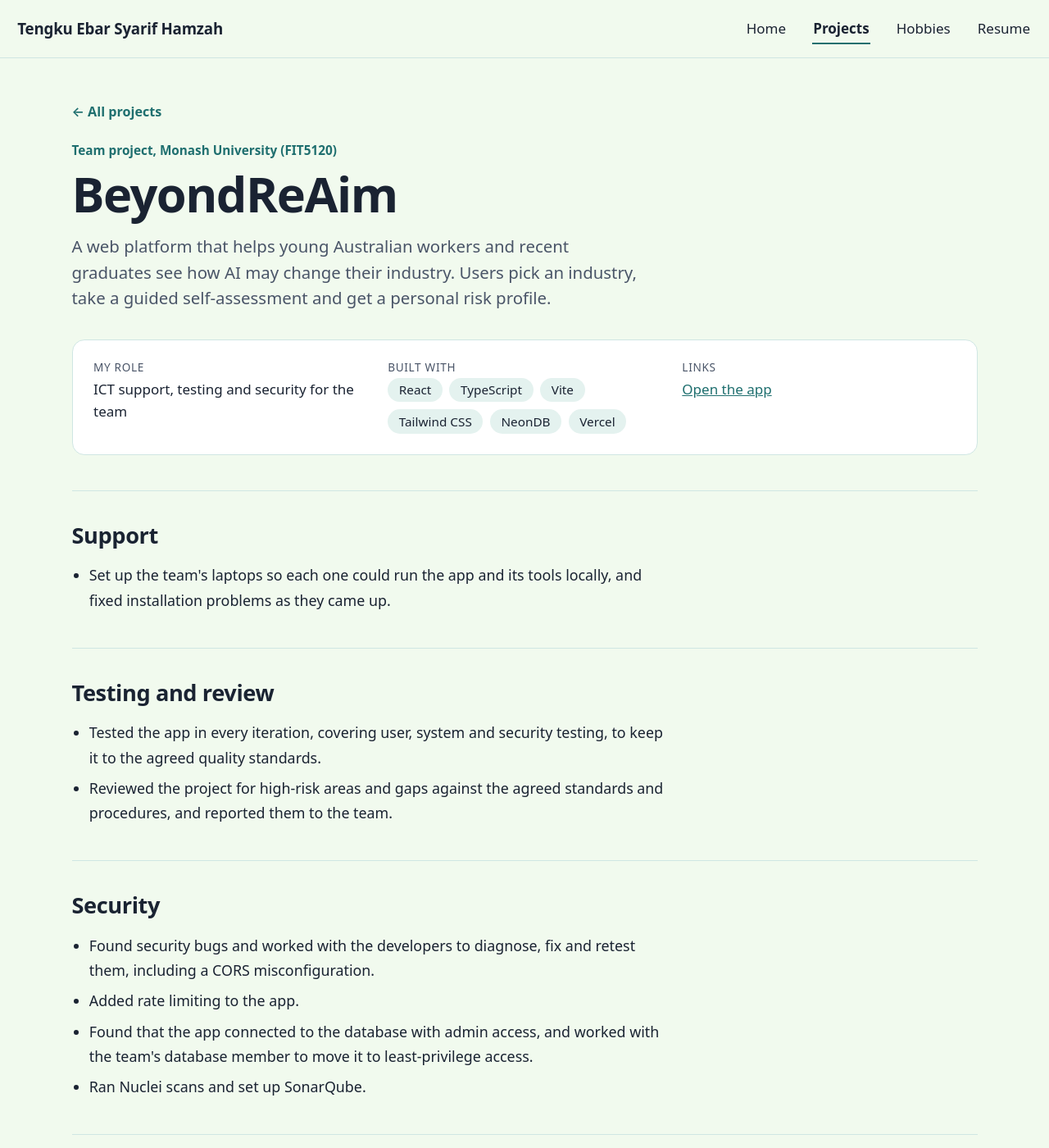
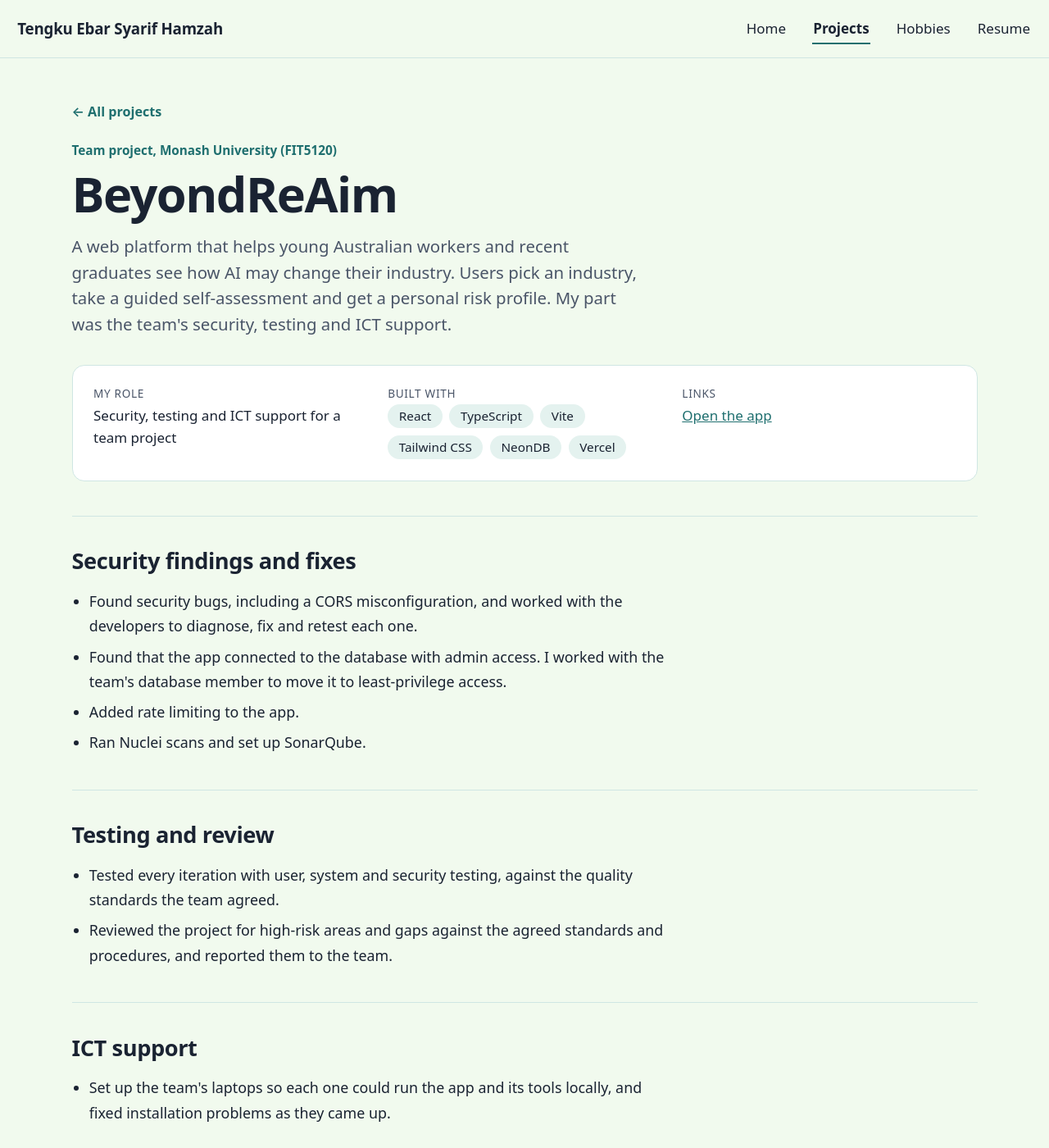
Before and after one commit to tengkuebar/tengkuebar.github.io, a Jekyll site: the page built from projects/beyondreaim.md, in a window 1280 px wide and 1400 px high. Shown: the whole window at 82% size. Built offline with Jekyll 4.4.1, drawn with Linux system fonts in a browser that asks for light colours; some of the changed text lies outside the part shown.

Commit message:
Rewrite the three project case studies and detail the BeyondReAim security report
Co-Authored-By: Claude Sonnet 5.5 <noreply@anthropic.com>

```diff
--- a/projects/beyondreaim.md
+++ b/projects/beyondreaim.md
@@ -9,46 +9,55 @@ lightbox: true
   <a class="back-link" href="{{ '/projects/' | relative_url }}">&larr; All projects</a>
   <p class="kind">Team project, Monash University (FIT5120)</p>
   <h1>BeyondReAim</h1>
-  <p class="intro">A web platform that helps young Australian workers and recent graduates see how AI may change their industry. Users pick an industry, take a guided self-assessment and get a personal risk profile.</p>
+  <p class="intro">A web platform that helps young Australian workers and recent graduates see how AI may change their industry. Users pick an industry, take a guided self-assessment and get a personal risk profile. My part was the team's security, testing and ICT support.</p>
 
   <div class="strip">
-    <div><h2>My role</h2><p>ICT support, testing and security for the team</p></div>
+    <div><h2>My role</h2><p>Security, testing and ICT support for a team project</p></div>
     <div><h2>Built with</h2><ul class="tags"><li>React</li><li>TypeScript</li><li>Vite</li><li>Tailwind CSS</li><li>NeonDB</li><li>Vercel</li></ul></div>
     <div><h2>Links</h2><p><a href="https://www.beyondai-saltjs.me/">Open the app</a></p></div>
   </div>
 
-  <section class="case-section" aria-labelledby="support-h">
-    <h2 id="support-h">Support</h2>
+  <section class="case-section" aria-labelledby="security-h">
+    <h2 id="security-h">Security findings and fixes</h2>
     <ul>
-      <li>Set up the team's laptops so each one could run the app and its tools locally, and fixed installation problems as they came up.</li>
+      <li>Found security bugs, including a CORS misconfiguration, and worked with the developers to diagnose, fix and retest each one.</li>
+      <li>Found that the app connected to the database with admin access. I worked with the team's database member to move it to least-privilege access.</li>
+      <li>Added rate limiting to the app.</li>
+      <li>Ran Nuclei scans and set up SonarQube.</li>
     </ul>
   </section>
 
   <section class="case-section" aria-labelledby="testing-h">
     <h2 id="testing-h">Testing and review</h2>
     <ul>
-      <li>Tested the app in every iteration, covering user, system and security testing, to keep it to the agreed quality standards.</li>
+      <li>Tested every iteration with user, system and security testing, against the quality standards the team agreed.</li>
       <li>Reviewed the project for high-risk areas and gaps against the agreed standards and procedures, and reported them to the team.</li>
     </ul>
   </section>
 
-  <section class="case-section" aria-labelledby="security-h">
-    <h2 id="security-h">Security</h2>
+  <section class="case-section" aria-labelledby="support-h">
+    <h2 id="support-h">ICT support</h2>
     <ul>
-      <li>Found security bugs and worked with the developers to diagnose, fix and retest them, including a CORS misconfiguration.</li>
-      <li>Added rate limiting to the app.</li>
-      <li>Found that the app connected to the database with admin access, and worked with the team's database member to move it to least-privilege access.</li>
-      <li>Ran Nuclei scans and set up SonarQube.</li>
+      <li>Set up the team's laptops so each one could run the app and its tools locally, and fixed installation problems as they came up.</li>
     </ul>
   </section>
 
   <section class="case-section" aria-labelledby="docs-h">
     <h2 id="docs-h">Documentation</h2>
     <ul>
-      <li>Wrote the security report and, with the team, the handover documents, including the system specification and guides for setup, troubleshooting, incident response, and backup and restore.</li>
+      <li>Wrote the team's security report. It covers:
+        <ul>
+          <li>a risk assessment of the app;</li>
+          <li>an incident response plan;</li>
+          <li>identity and access management, with an access matrix;</li>
+          <li>the privacy, legal and ethical issues to consider when building the app;</li>
+          <li>real security incidents related to the tools, packages and software the app uses;</li>
+          <li>a backup and restore plan.</li>
+        </ul>
+      </li>
+      <li>Worked with the team on the handover documents: the system specification and the setup and troubleshooting guides.</li>
     </ul>
   </section>
-
   <section class="case-section" aria-labelledby="shots-h">
     <h2 id="shots-h">Screenshots</h2>
     <ul class="shots">
```
Also changed, not shown: projects/domaincheck.md (+4 -4 lines), projects/pihole-tailscale.md (+8 -8 lines).
